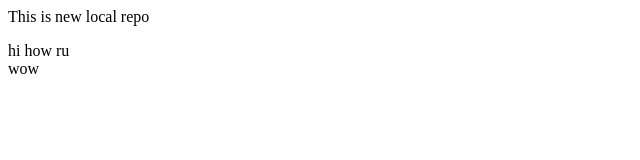
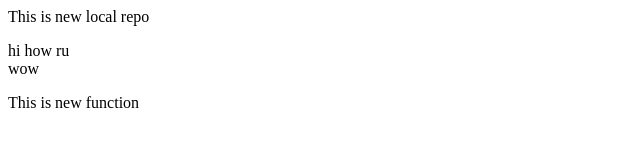
Before and after one commit to tabshaik/localrepo, a plain HTML site: page index.html in a window 1280 px wide. Shown: the whole page, without its empty margins (0-640 px from the left). Drawn offline with Linux system fonts and the light colour scheme.

Commit message:
add new function

```diff
--- a/index.html
+++ b/index.html
@@ -1,3 +1,5 @@
 <p> This is new local repo</p>
 hi how ru
 <br> wow </br>
+
+<p> This is new function</p>
```
